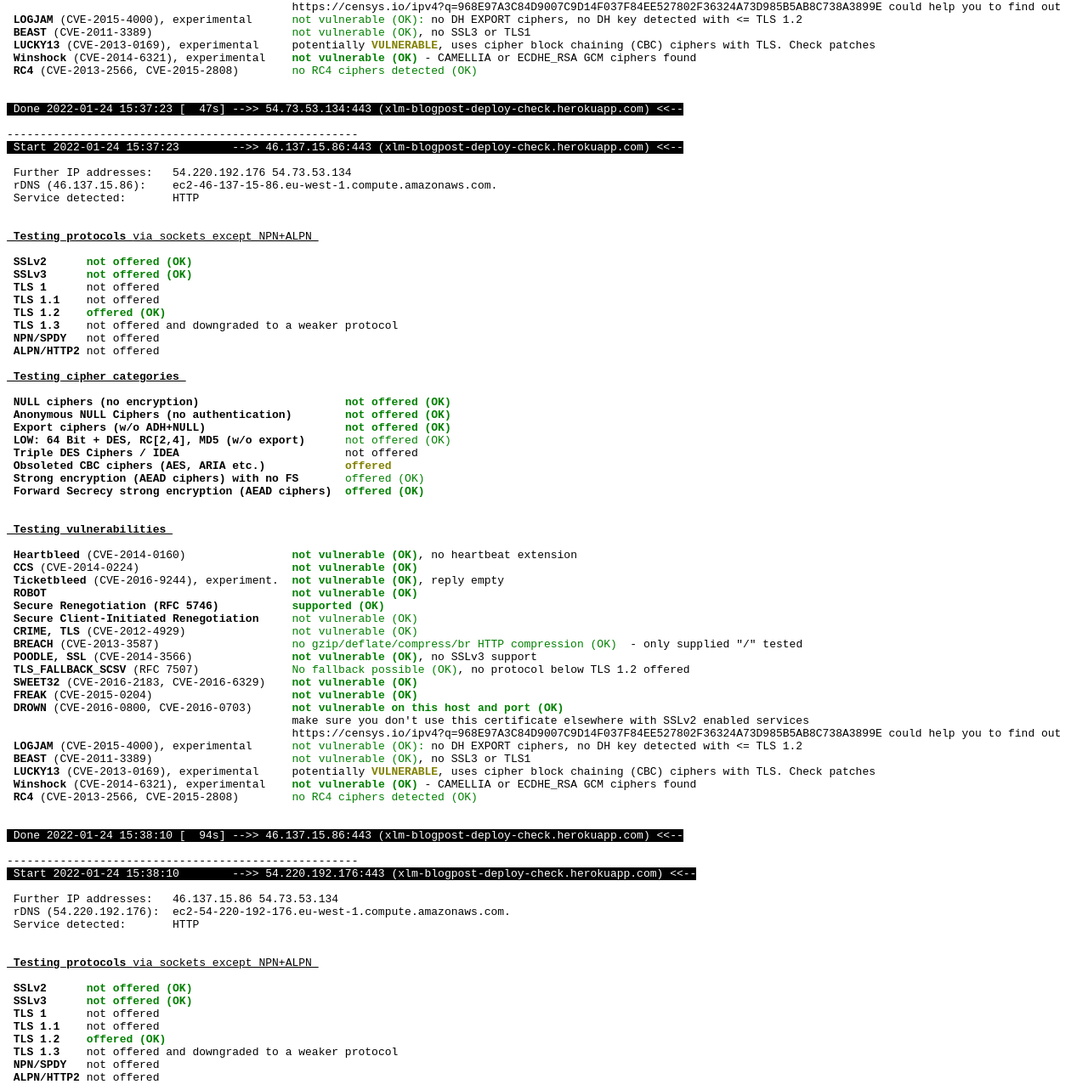
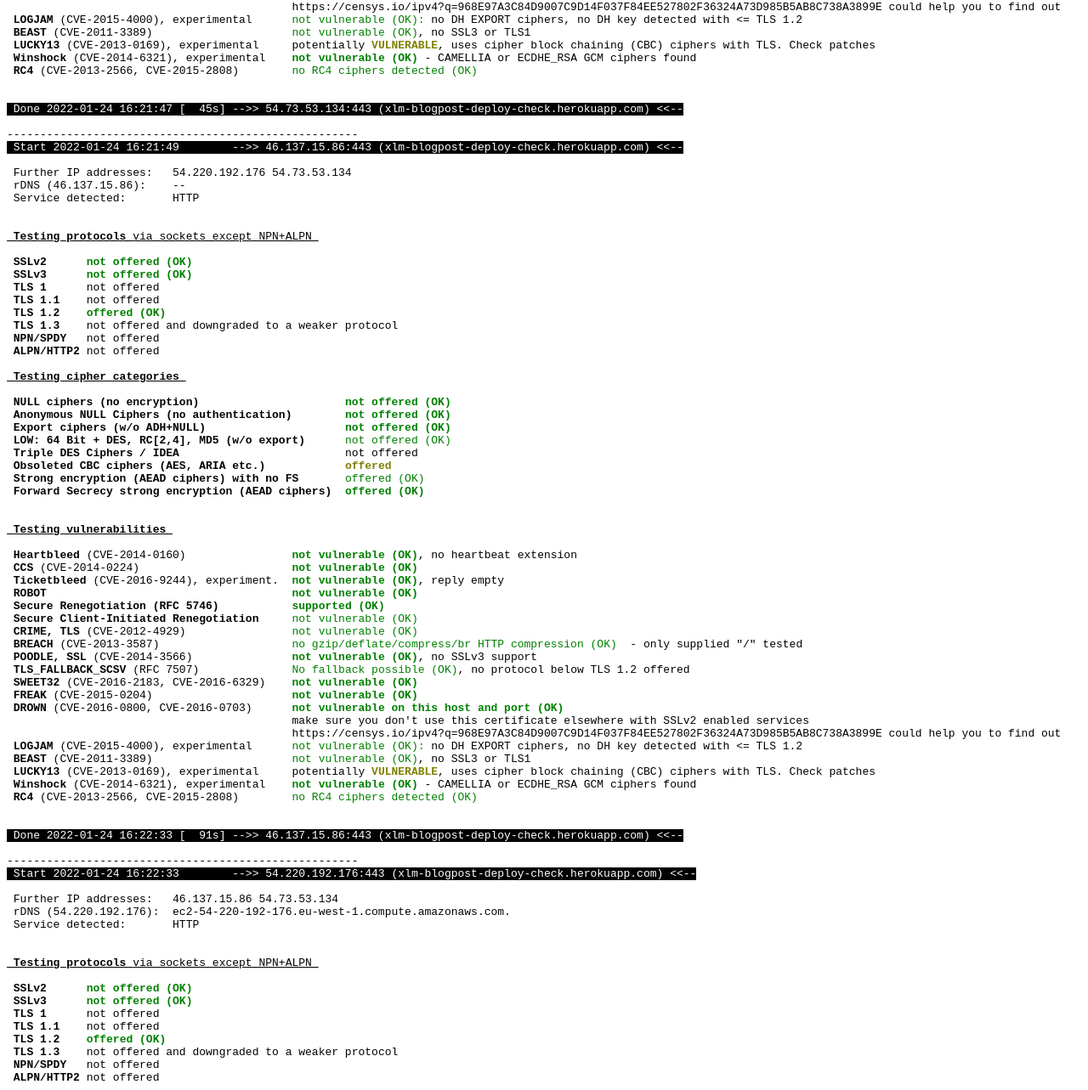
Before and after one commit to ExcelliumSA/PostDeploymentSecurityCheck-Study, a plain HTML site: page docs/index.html in a window 1280 px wide. Shown: the part 1617-2900 px from the top of the page at 85% size. Drawn offline with Linux system fonts and the light colour scheme.

Commit message:
Sync validation html report

```diff
--- a/docs/index.html
+++ b/docs/index.html
@@ -69,7 +69,7 @@ Permanent redirection to a HTTPS protocol is NOT in place.
 
 <span style="font-weight:bold;">Testing all IPv4 addresses (port 443): </span>54.73.53.134 46.137.15.86 54.220.192.176
 -----------------------------------------------------
-<span style="color:white;background-color:black;"> Start 2022-01-24 15:36:38        --&gt;&gt; 54.73.53.134:443 (xlm-blogpost-deploy-check.herokuapp.com) &lt;&lt;--</span>
+<span style="color:white;background-color:black;"> Start 2022-01-24 16:21:05        --&gt;&gt; 54.73.53.134:443 (xlm-blogpost-deploy-check.herokuapp.com) &lt;&lt;--</span>
 
  Further IP addresses:   54.220.192.176 46.137.15.86
  rDNS (54.73.53.134):    ec2-54-73-53-134.eu-west-1.compute.amazonaws.com.
@@ -123,13 +123,13 @@ Permanent redirection to a HTTPS protocol is NOT in place.
 <span style="font-weight:bold;"> RC4</span> (CVE-2013-2566, CVE-2015-2808)        <span style="color:green;">no RC4 ciphers detected (OK)</span>
 
 
-<span style="color:white;background-color:black;"> Done 2022-01-24 15:37:23 [  47s] --&gt;&gt; 54.73.53.134:443 (xlm-blogpost-deploy-check.herokuapp.com) &lt;&lt;--</span>
+<span style="color:white;background-color:black;"> Done 2022-01-24 16:21:47 [  45s] --&gt;&gt; 54.73.53.134:443 (xlm-blogpost-deploy-check.herokuapp.com) &lt;&lt;--</span>
 
 -----------------------------------------------------
-<span style="color:white;background-color:black;"> Start 2022-01-24 15:37:23        --&gt;&gt; 46.137.15.86:443 (xlm-blogpost-deploy-check.herokuapp.com) &lt;&lt;--</span>
+<span style="color:white;background-color:black;"> Start 2022-01-24 16:21:49        --&gt;&gt; 46.137.15.86:443 (xlm-blogpost-deploy-check.herokuapp.com) &lt;&lt;--</span>
 
  Further IP addresses:   54.220.192.176 54.73.53.134
- rDNS (46.137.15.86):    ec2-46-137-15-86.eu-west-1.compute.amazonaws.com.
+ rDNS (46.137.15.86):    --
  Service detected:       HTTP
 
 
@@ -180,10 +180,10 @@ Permanent redirection to a HTTPS protocol is NOT in place.
 <span style="font-weight:bold;"> RC4</span> (CVE-2013-2566, CVE-2015-2808)        <span style="color:green;">no RC4 ciphers detected (OK)</span>
 
 
-<span style="color:white;background-color:black;"> Done 2022-01-24 15:38:10 [  94s] --&gt;&gt; 46.137.15.86:443 (xlm-blogpost-deploy-check.herokuapp.com) &lt;&lt;--</span>
+<span style="color:white;background-color:black;"> Done 2022-01-24 16:22:33 [  91s] --&gt;&gt; 46.137.15.86:443 (xlm-blogpost-deploy-check.herokuapp.com) &lt;&lt;--</span>
 
 -----------------------------------------------------
-<span style="color:white;background-color:black;"> Start 2022-01-24 15:38:10        --&gt;&gt; 54.220.192.176:443 (xlm-blogpost-deploy-check.herokuapp.com) &lt;&lt;--</span>
+<span style="color:white;background-color:black;"> Start 2022-01-24 16:22:33        --&gt;&gt; 54.220.192.176:443 (xlm-blogpost-deploy-check.herokuapp.com) &lt;&lt;--</span>
 
  Further IP addresses:   46.137.15.86 54.73.53.134
  rDNS (54.220.192.176):  ec2-54-220-192-176.eu-west-1.compute.amazonaws.com.
@@ -237,7 +237,7 @@ Permanent redirection to a HTTPS protocol is NOT in place.
 <span style="font-weight:bold;"> RC4</span> (CVE-2013-2566, CVE-2015-2808)        <span style="color:green;">no RC4 ciphers detected (OK)</span>
 
 
-<span style="color:white;background-color:black;"> Done 2022-01-24 15:38:58 [ 142s] --&gt;&gt; 54.220.192.176:443 (xlm-blogpost-deploy-check.herokuapp.com) &lt;&lt;--</span>
+<span style="color:white;background-color:black;"> Done 2022-01-24 16:23:17 [ 135s] --&gt;&gt; 54.220.192.176:443 (xlm-blogpost-deploy-check.herokuapp.com) &lt;&lt;--</span>
 
 -----------------------------------------------------
 <span style="font-weight:bold;">Done testing now all IP addresses (on port 443): </span>54.73.53.134 46.137.15.86 54.220.192.176
@@ -250,6 +250,8 @@ deploy.key              [Status: 200, Size: 1674, Words: 7, Lines: 27]
 1 excluded item(s) found.
 Expression framework usage disclosed (0 = no): 1
 Error handling misconfiguration (0 = no): 0
+[+] Execute 'validate_securitytxt_file_presence'
+File is present (0 = no):
 [+] Cleanup
 [+] RC
 11
```
